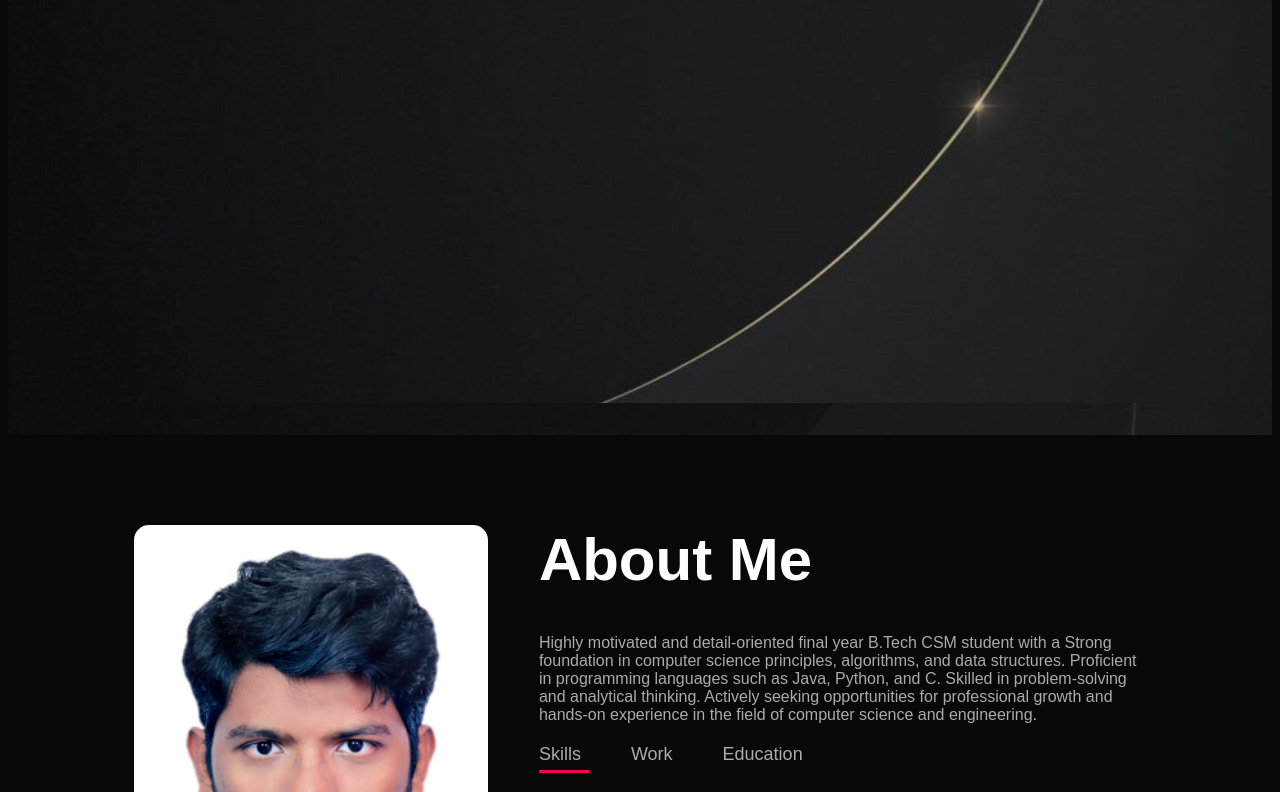
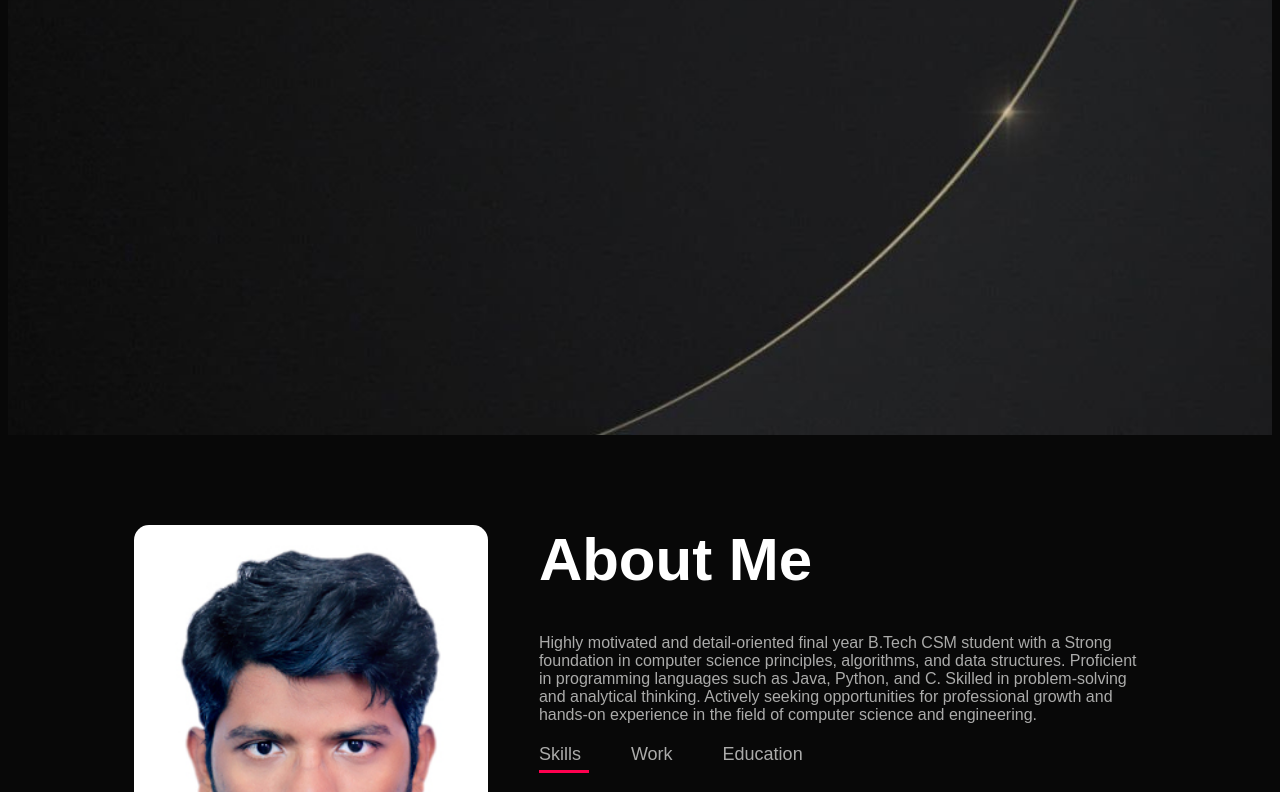
Before and after one commit to RamaiahPadala/portfolio, a plain HTML site: page index.html in a window 1280 px wide. Shown: the part 365-1157 px from the top of the page. Drawn offline with Linux system fonts and the light colour scheme.

Commit message:
Update styles.css

```diff
--- a/styles.css
+++ b/styles.css
@@ -16,8 +16,8 @@ body{
     width: 100%;
     height: 100vh;
     background-image:url(images/photo.jpeg);
+    background-size: cover;
     background-position: center;
-    padding-top: 70px;
 }
 .container{
     padding: 10px 10% ;
```
